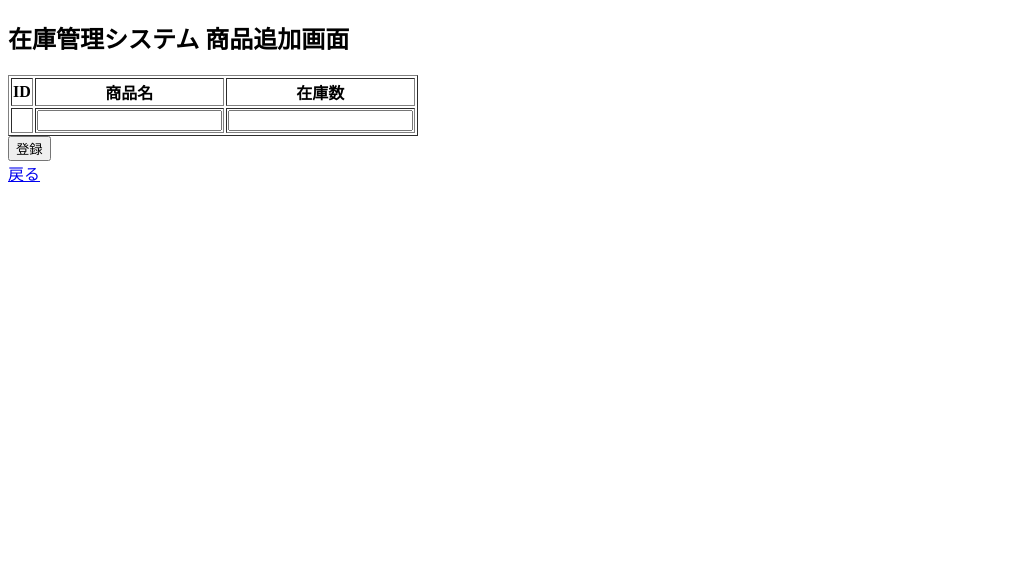
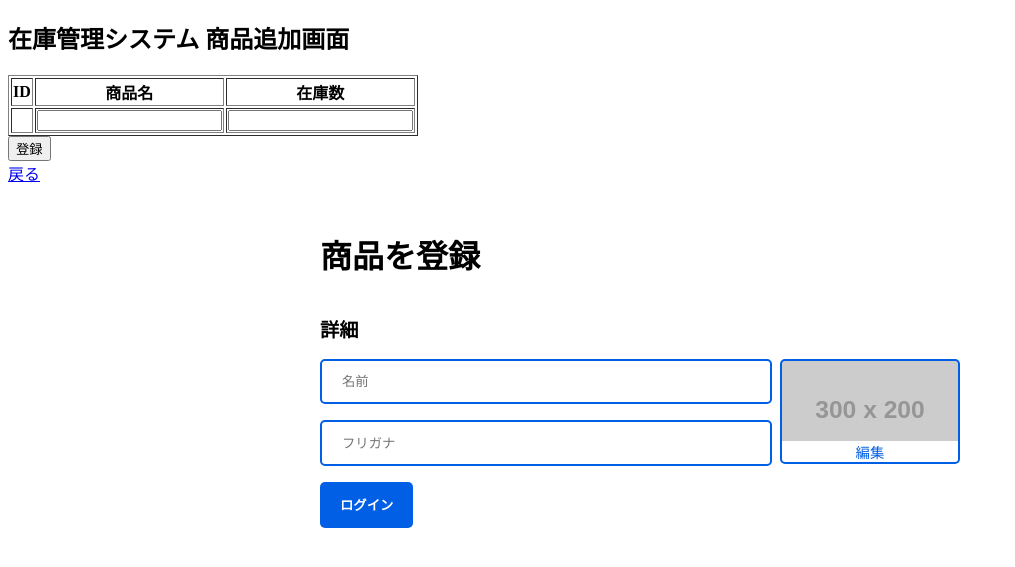
Before and after one commit to hashimoto20540/inventory-management, a PHP site: page /addData.php in a window 1280 px wide. Shown: the top 567 px of the page, without its empty margins (0-1015 px from the left). Run offline with PHP 8.4, Linux system fonts and the light colour scheme; the visitor is signed in with stand-in values (Sample User, id 1); grey boxes labelled with a size stand in for pictures from a placeholder-image service; some libraries are stand-ins or nearby versions.

Commit message:
商品登録画面 編集中

```diff
--- a/addData.php
+++ b/addData.php
@@ -56,3 +56,49 @@ if ($_SERVER["REQUEST_METHOD"] == "POST") {
     <a href="productList.php" class="button">戻る</a>
 </body>
 </html>
+
+
+
+
+
+
+
+
+
+<!DOCTYPE html>
+<html lang="ja">
+<head>
+<meta charset="UTF-8">
+<meta name="viewport" content="width=device-width, initial-scale=1.0">
+<title>商品登録</title>
+<link rel="stylesheet" type="text/css" href="css/login.css">
+<link rel="stylesheet" type="text/css" href="css/addData.css">
+</head>
+<body>
+<form action="login.php" method="post">
+<div class="layout-base__body">
+	<h1>商品を登録</h1>
+	<h2 class="h2_subtitle">詳細</h2>
+    <div class="add-data__wrapper-name-img">
+			<div class="add-data__wrapper-name">
+				<div class="form__wrapper-input">
+					<input type="text" name="name" required class="add-data__input-text-name" placeholder="名前">
+				</div>
+				<div class="form__wrapper-input">
+					<input type="text" name="furigana" required class="add-data__input-text-name" placeholder="フリガナ">
+				</div>
+			</div>
+			<div class="add-data__wrapper-img-edit">
+				<div class="add-data__data__wrapper-input-img">
+					<img class="add-data__input-img" src="https://placehold.jp/300x200.png" />
+				</div>
+				<div class="add-data__img-edit-button">編集</div>
+			</div>
+    </div>
+
+	<input type="submit" value="ログイン" class="form__botton">
+</div>
+
+</form>
+</body>
+</html>
--- /dev/null
+++ b/css/addData.css
@@ -0,0 +1,52 @@
+.h2_subtitle {
+  font-weight: bold;
+  font-size: 1.2em;
+}
+
+.add-data__wrapper-name-img {
+  display: flex;
+  justify-content: space-between;
+}
+
+.add-data__wrapper-name {
+  width: 70%;
+}
+
+.add-data__wrapper-img-edit {
+  width: calc(30% - 1em);
+  border-radius: 5px;
+	border: solid rgb(0, 95, 229) 2px;
+  margin-bottom: 1em;
+  height: 101px;
+  cursor: pointer;
+  position: relative;
+}
+
+.add-data__input-text-name {
+  width: calc(100% - 3em);
+	padding: 1em 1.5em;
+	border-radius: 5px;
+	border: solid rgb(0, 95, 229) 2px;
+}
+.add-data__data__wrapper-input-img {
+
+}
+
+.add-data__input-img {
+  object-fit: cover;
+  width: 100%;
+  height: 101px;
+  position: relative;
+  z-index: -2;
+}
+
+.add-data__img-edit-button {
+  position: absolute;
+  text-align: center;
+  width: 100%;
+  background-color: white;
+  bottom: 0;
+  z-index: -1;
+  font-size: 0.9em;
+  color: rgb(0, 95, 229);;
+}
```
Also changed, not shown: editData.php (+33 -0 lines).
